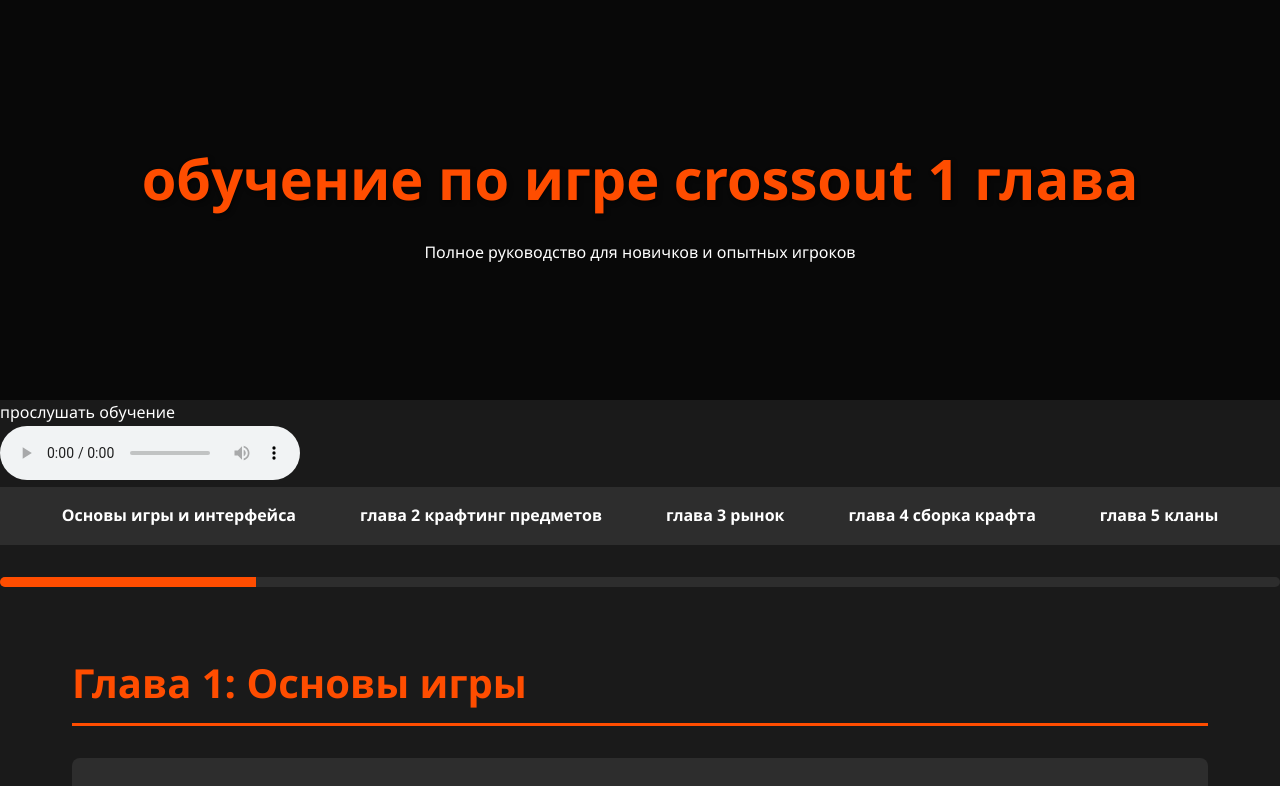
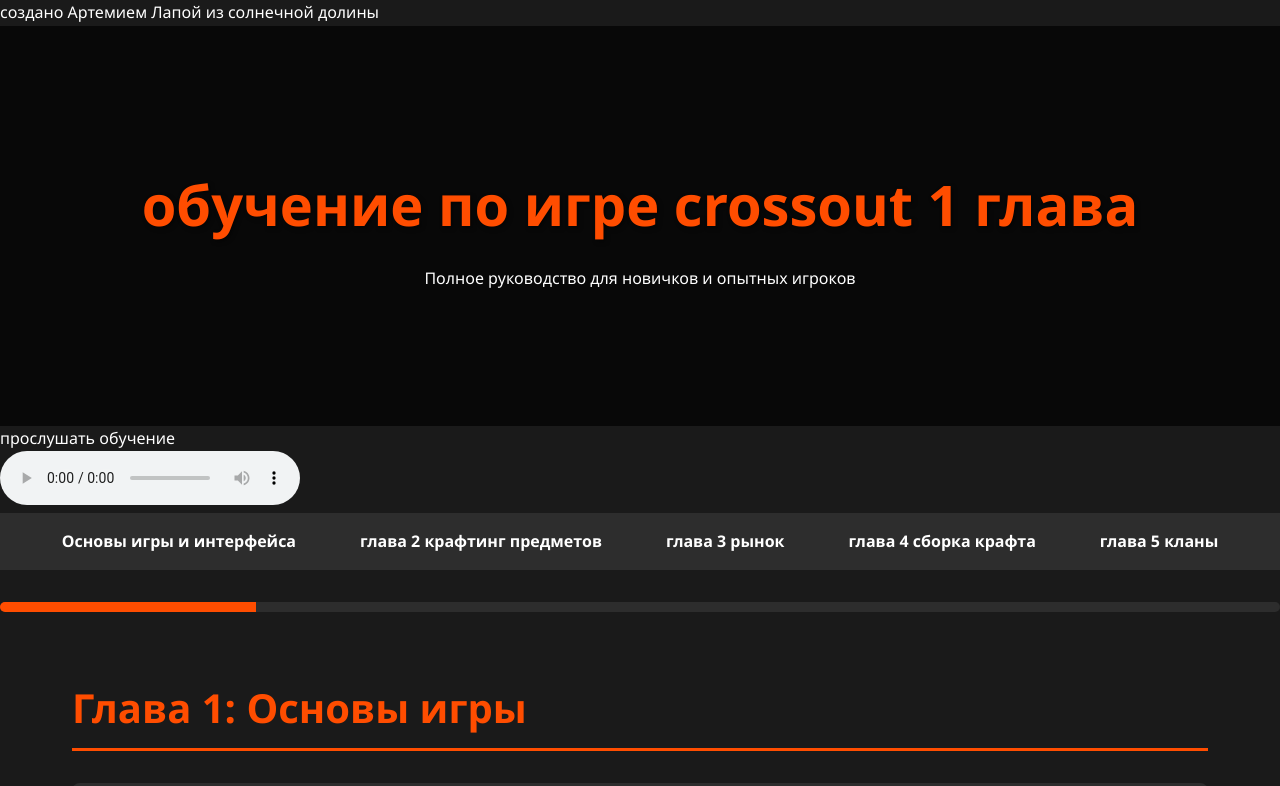
Before and after one commit to crossoutctulhu7/crossout-schoolw, a plain HTML site: page index.html in a window 1280 px wide. Shown: the top 786 px of the page. Drawn offline with Linux system fonts and the light colour scheme.

Commit message:
Update index.html
добавил надпись что это я создатель

```diff
--- a/index.html
+++ b/index.html
@@ -8,6 +8,7 @@
     <link rel="stylesheet" href="style.css">
 </head>
 <body>
+    <p>создано Артемием Лапой из солнечной долины</p>
     <header class="header">
         <h1>обучение по игре crossout 1 глава</h1>
         <p>Полное руководство для новичков и опытных игроков</p>
```
